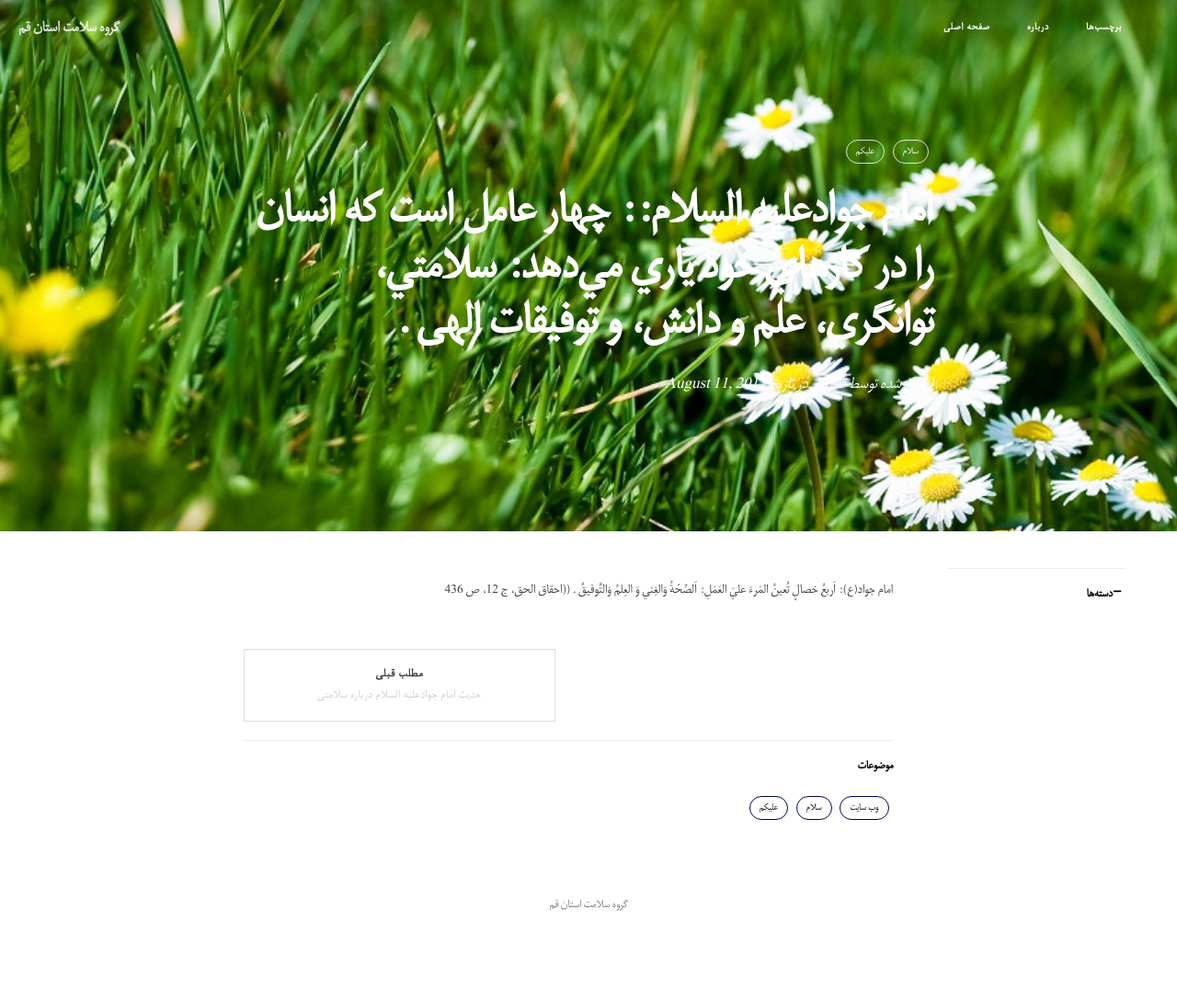
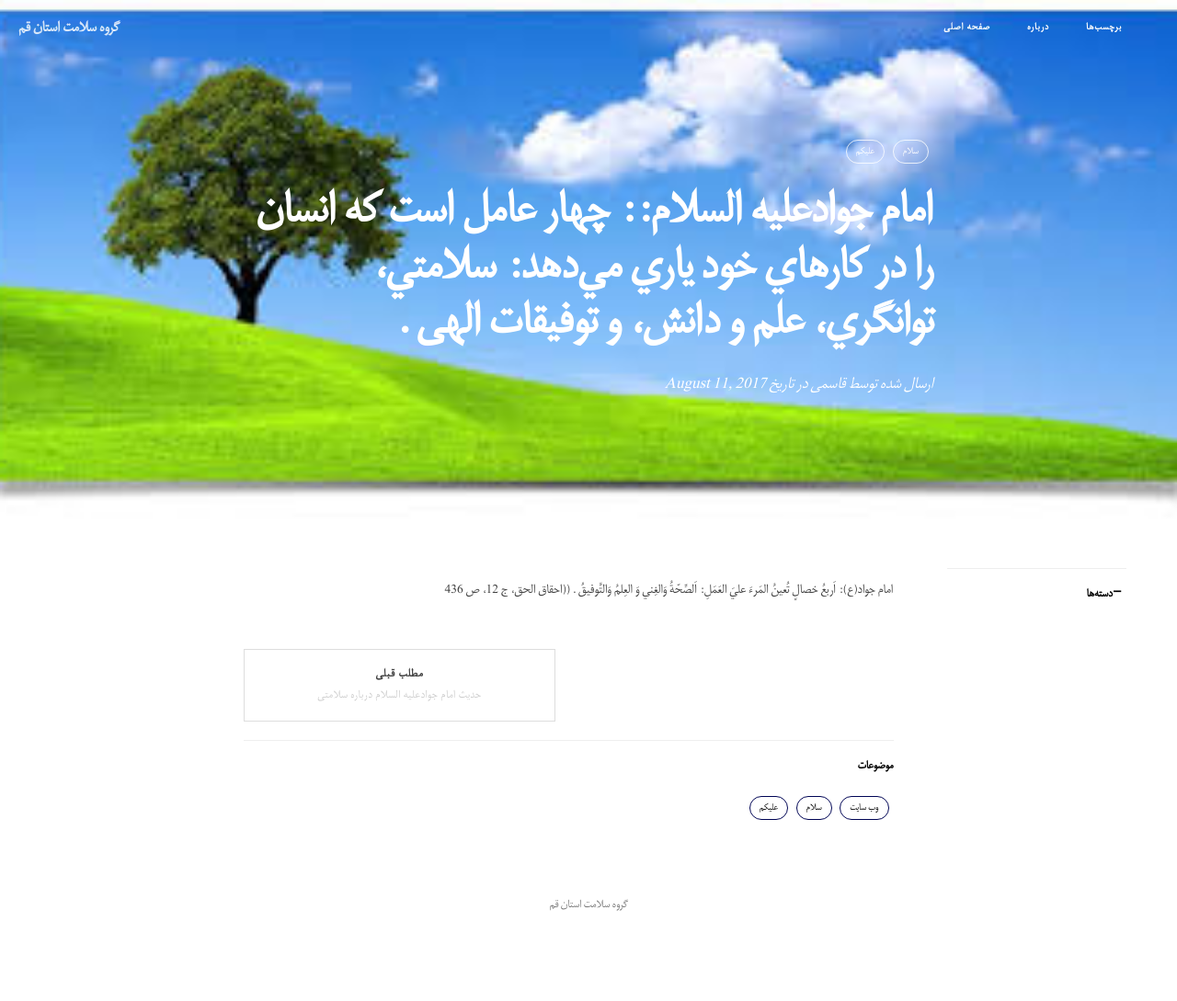
Before and after one commit to grouh-salamat/grouh-salamat.github.io, a Jekyll site: the page built from _posts/2017-07-11-p26.markdown, in a window 1280 px wide. Shown: the whole page at 92% size. Built offline with Jekyll 4.4.1, drawn with Linux system fonts in a browser that asks for light colours; comment, search, counter and statistics services are not loaded.

Commit message:
Update 2017-07-11-p26.markdown

```diff
--- a/_posts/2017-07-11-p26.markdown
+++ b/_posts/2017-07-11-p26.markdown
@@ -5,7 +5,7 @@ title:      "امام جوادعلیه السلام::
 subtitle:   ""
 date:      2017-08-11  12:00:00
 author:     "قاسمی"
-header-img: "img/home-bg.jpg"
+header-img: "img/images.jpg"
 catalog: true
 tags:
  سلام علیکم
```
